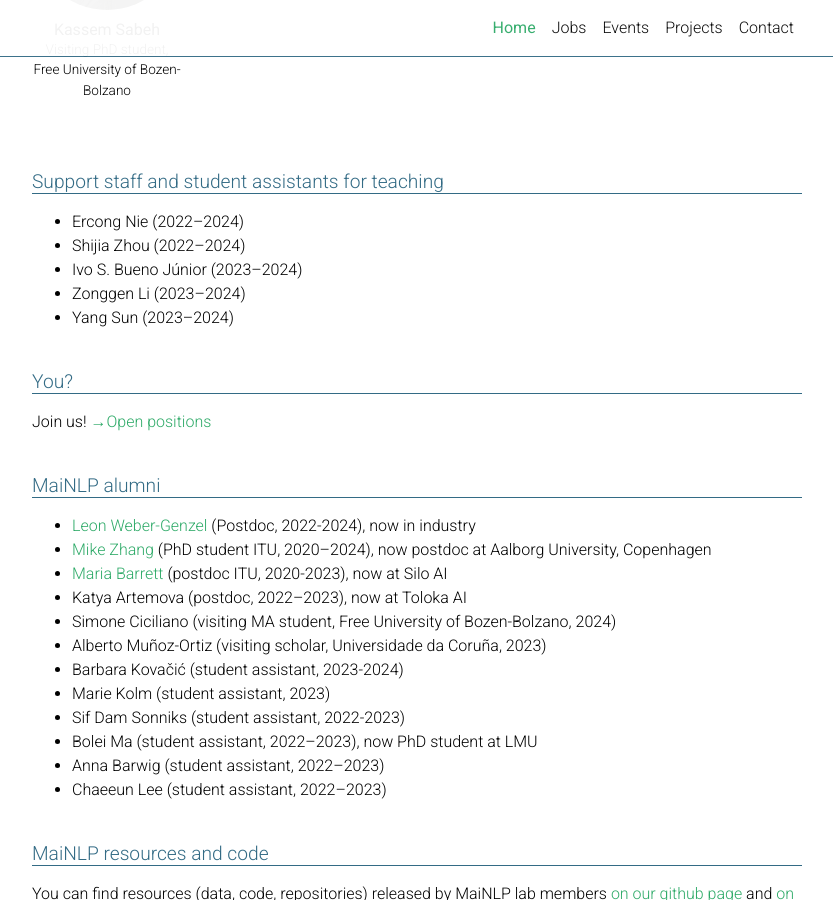
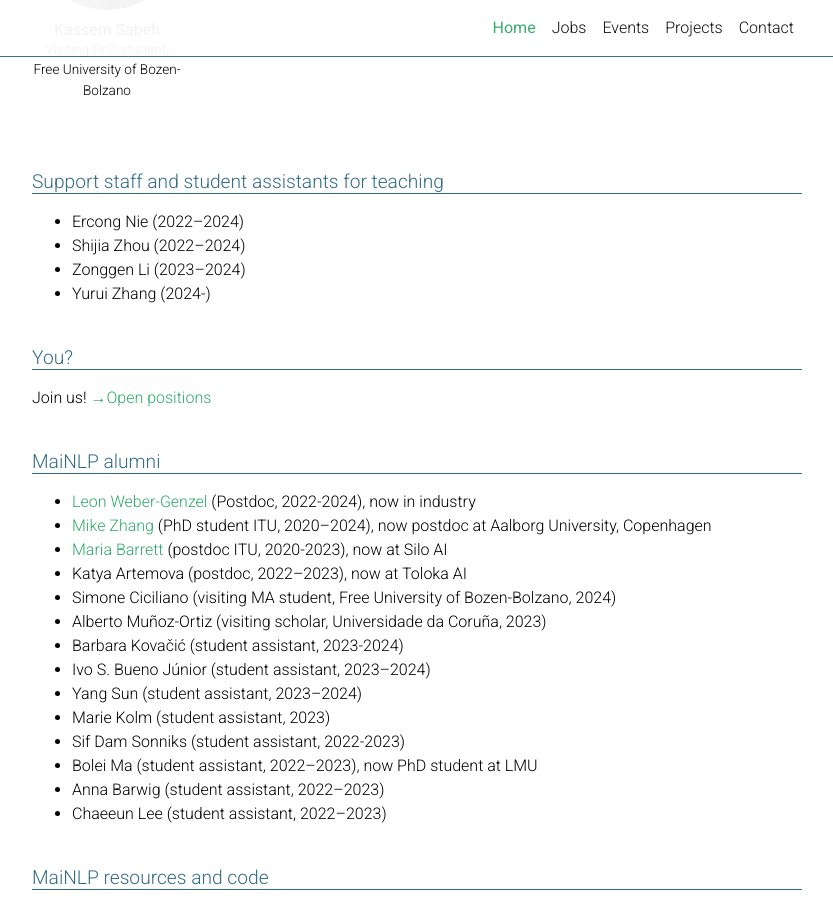
Before and after one commit to mainlp/mainlp.github.io, a Jekyll site: the page built from _pages/about.md, in a window 1280 px wide and 900 px high, scrolled down 3608 px. Shown: the whole window, without its empty margins (223-1056 px from the left). Built offline with Jekyll 4.4.1, drawn with Linux system fonts in a browser that asks for light colours; full-size pictures stand in for the smaller copies a plugin makes; comment, search, counter and statistics services are not loaded; a style sheet for code colours, icons or effects is not loaded.

Commit message:
Update about.md

```diff
--- a/_pages/about.md
+++ b/_pages/about.md
@@ -215,9 +215,8 @@ In broad terms, our aim is to make NLP models more robust, so that they can deal
    <ul>
     <li>Ercong Nie (2022–2024)</li>
     <li>Shijia Zhou (2022–2024)</li>
-    <li>Ivo S. Bueno Júnior (2023–2024)</li>
     <li>Zonggen Li (2023–2024)</li>
-    <li>Yang Sun (2023–2024)</li>
+    <li>Yurui Zhang (2024-)</li>
   </ul>
 
   <h2 class="category">You?</h2>
@@ -232,6 +231,8 @@ In broad terms, our aim is to make NLP models more robust, so that they can deal
     <li>Simone Ciciliano (visiting MA student, Free University of Bozen-Bolzano, 2024)</li>
     <li>Alberto Muñoz-Ortiz (visiting scholar, Universidade da Coruña, 2023)</li>
     <li>Barbara Kovačić (student assistant, 2023-2024)</li>
+    <li>Ivo S. Bueno Júnior (student assistant, 2023–2024)</li>
+    <li>Yang Sun (student assistant, 2023–2024)</li>
     <li>Marie Kolm (student assistant, 2023)</li>
     <li>Sif Dam Sonniks (student assistant, 2022-2023)</li>
     <li>Bolei Ma (student assistant, 2022–2023), now PhD student at LMU</li>
```
